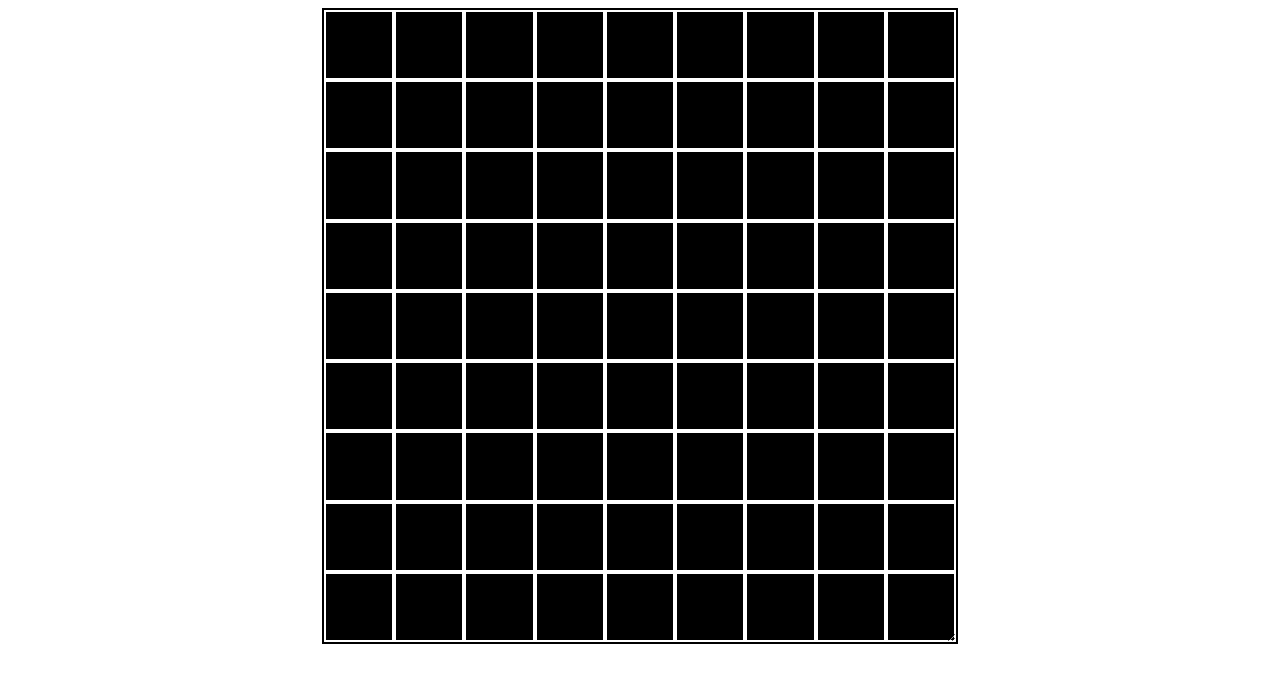
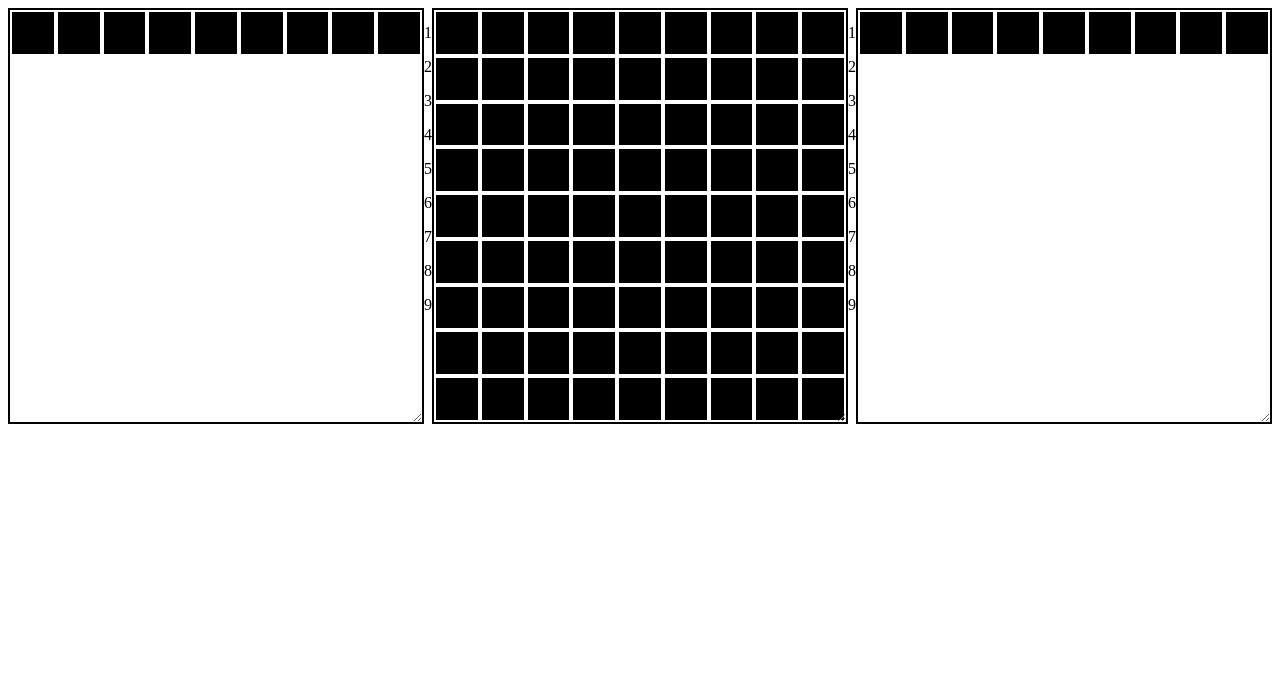
Before and after one commit to KevinBasta/Shogi, a plain HTML site: page index.html in a window 1280 px wide. Drawn offline with Linux system fonts and the light colour scheme.

Commit message:
html tags cleanup
config.js is a good idea

```diff
--- a/index.html
+++ b/index.html
@@ -4,59 +4,25 @@
     <meta charset="UTF-8">
     <meta http-equiv="X-UA-Compatible" content="IE=edge">
     <meta name="viewport" content="width=device-width, initial-scale=1.0">
+    <link rel="stylesheet" href="style.css">
     <script src="main.js"></script>
-    <title>Document</title>
-    <style>
-        object {
-            display: flex;
-            justify-content: center;
-        }
-
-/*         columns {
-            display: grid;
-            grid-template-columns: repeat(9, minmax(10px, 1fr));
-        }
-
-        rows {
-            display: grid;
-            grid-row-start: 1;
-            grid-row-end: 2;
-            grid-template-columns: repeat(1, minmax(10px, 1fr));
-        } */
-
-        section {
-            resize: both;
-            overflow: auto;
-            grid-area: 1/1;
-            border: 2px solid;
-            border-color: black;
-            width: 50%;
-            display: grid;
-            grid-template-columns: repeat(9, minmax(10px, 1fr));
-        }
-
-        section div {
-            border: 2px solid;
-            border-color: white;
-            aspect-ratio: 1;
-            display: flex;
-            flex-direction: column;
-            justify-content: center;
-            align-items: center;
-            background-color: black;
-        }
-
-/*         object p {
-            display: flex;
-            flex-direction: column;
-            justify-content: center;
-            align-items: center;
-        } */
-    </style>
+    <title>Shogi 愛</title>
 </head>
 <body>
-    <object>
-<!--         <columns>
+    <shogi>
+        <opponent-piece-stand>
+            <div></div>
+            <div></div>
+            <div></div>
+            <div></div>
+            <div></div>
+            <div></div>
+            <div></div>
+            <div></div>
+            <div></div>
+        </opponent-piece-stand>
+
+        <columns>
             <p>1</p>
             <p>2</p>
             <p>3</p>
@@ -67,8 +33,8 @@
             <p>8</p>
             <p>9</p>
         </columns>
- -->
-        <section>
+
+        <shogi-ban>
             <div></div>
             <div></div>
             <div></div>
@@ -158,10 +124,9 @@
             <div></div>
             <div></div>
             <div></div>
+        </shogi-ban>
 
-        </section>
-
-<!--         <rows>
+        <rows>
             <p>1</p>
             <p>2</p>
             <p>3</p>
@@ -171,8 +136,22 @@
             <p>7</p>
             <p>8</p>
             <p>9</p>
-        </rows> -->
+        </rows>
 
-    </object>
+        <player-piece-stand>
+            <div></div>
+            <div></div>
+            <div></div>
+            <div></div>
+            <div></div>
+            <div></div>
+            <div></div>
+            <div></div>
+            <div></div>
+        </player-piece-stand>
+
+    </shogi>
+
+
 </body>
 </html>
--- /dev/null
+++ b/style.css
@@ -0,0 +1,52 @@
+shogi {
+    display: flex;
+    justify-content: center;
+
+}
+
+/*         columns {
+    display: grid;
+    grid-template-columns: repeat(9, minmax(10px, 1fr));
+}
+
+rows {
+    display: grid;
+    grid-row-start: 1;
+    grid-row-end: 2;
+    grid-template-columns: repeat(1, minmax(10px, 1fr));
+} */
+
+shogi-ban,
+opponent-piece-stand,
+player-piece-stand
+{
+    resize: both;
+    overflow: auto;
+    grid-area: 1/1;
+    border: 2px solid;
+    border-color: black;
+    width: 50%;
+    display: grid;
+    grid-template-columns: repeat(9, minmax(10px, 1fr));
+}
+
+shogi-ban div,
+opponent-piece-stand div,
+player-piece-stand div
+{
+    border: 2px solid;
+    border-color: white;
+    aspect-ratio: 1;
+    display: flex;
+    flex-direction: column;
+    justify-content: center;
+    align-items: center;
+    background-color: black;
+}
+
+/*         object p {
+    display: flex;
+    flex-direction: column;
+    justify-content: center;
+    align-items: center;
+} */
```
Also changed, not shown: config.js (added, +7 -0 lines).
